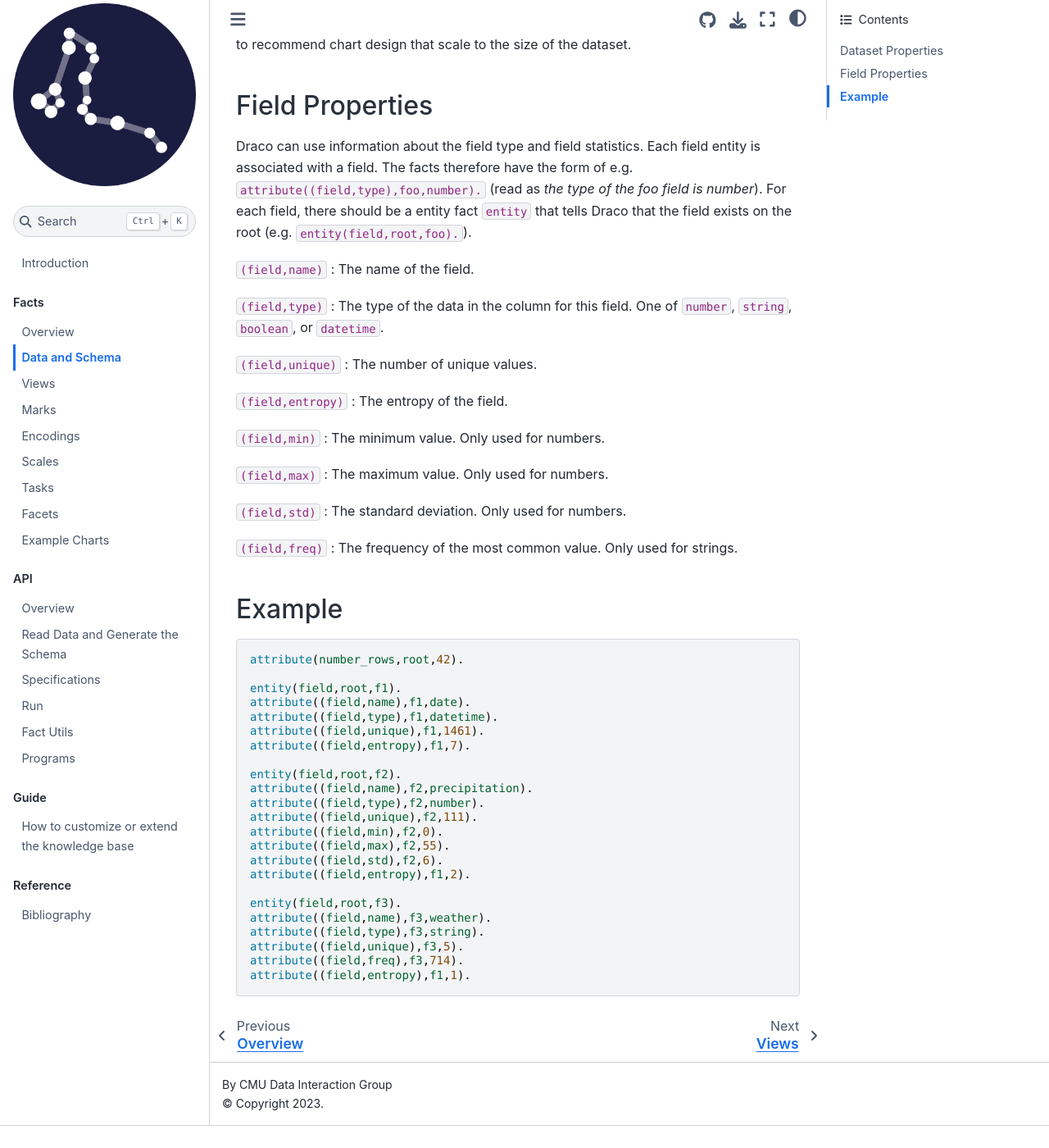
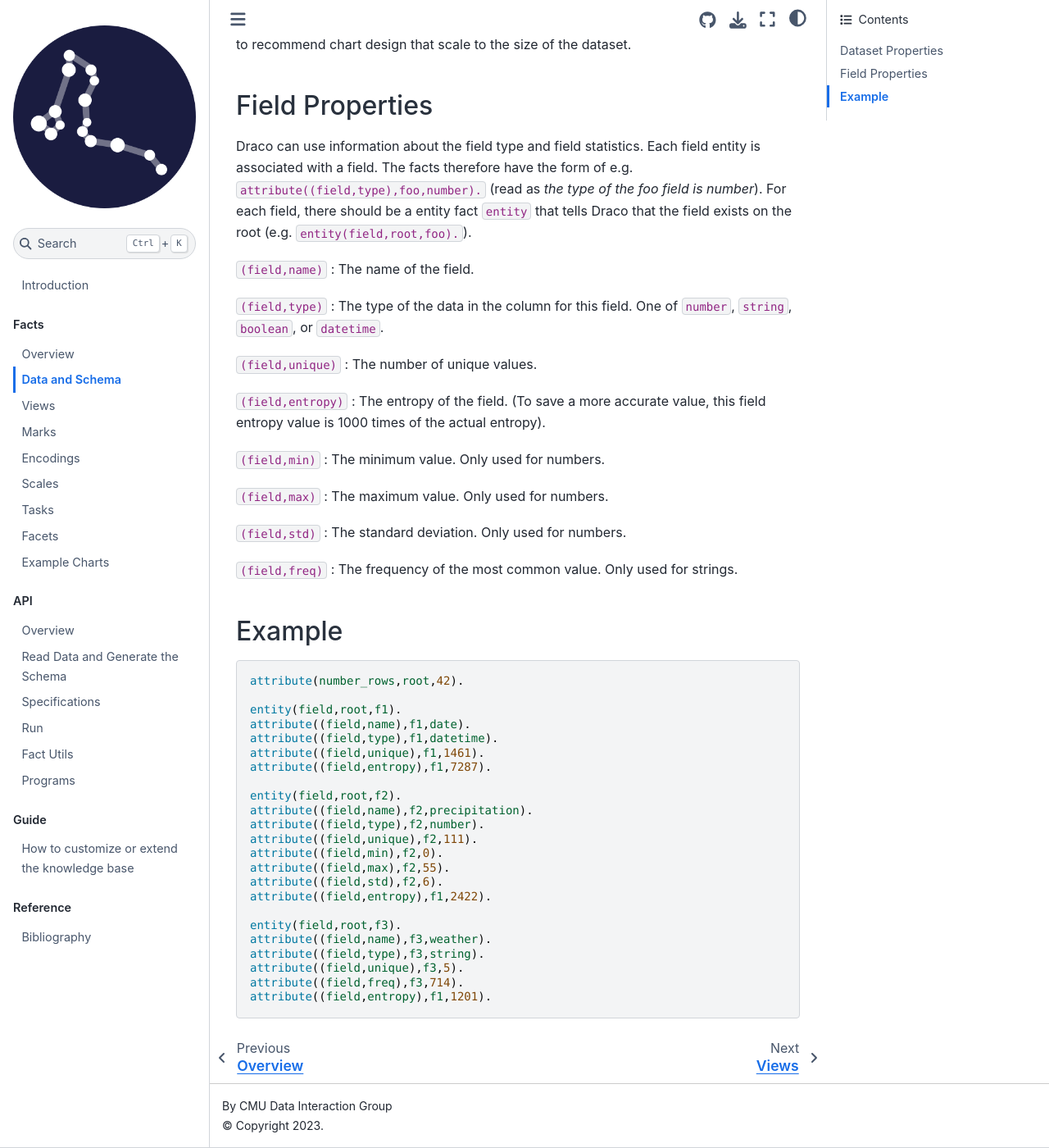
Before and after one commit to cmudig/draco2, a Jupyter Book: the page built from docs/facts/schema.md, in a window 1280 px wide and 1400 px high, scrolled down 458 px. Shown: the whole window at 82% size. Built offline with Jupyter Book 1.0.4 settings and Sphinx 7.4.7 and the Sphinx Book theme 1.1.4, drawn with Linux system fonts in a browser that asks for light colours; before the commit the page ends 1831 px from its top, so only the background shows below that.

Commit message:
entopy * 1000

````diff
--- a/docs/facts/schema.md
+++ b/docs/facts/schema.md
@@ -27,7 +27,7 @@
 : The number of unique values.
 
 `(field,entropy)`
-: The entropy of the field.
+: The entropy of the field. (To save a more accurate value, this field entropy value is 1000 times of the actual entropy).
 
 `(field,min)`
 : The minimum value. Only used for numbers.
@@ -50,7 +50,7 @@
 attribute((field,name),f1,date).
 attribute((field,type),f1,datetime).
 attribute((field,unique),f1,1461).
-attribute((field,entropy),f1,7).
+attribute((field,entropy),f1,7287).
 
 entity(field,root,f2).
 attribute((field,name),f2,precipitation).
@@ -59,12 +59,12 @@
 attribute((field,min),f2,0).
 attribute((field,max),f2,55).
 attribute((field,std),f2,6).
-attribute((field,entropy),f1,2).
+attribute((field,entropy),f1,2422).
 
 entity(field,root,f3).
 attribute((field,name),f3,weather).
 attribute((field,type),f3,string).
 attribute((field,unique),f3,5).
 attribute((field,freq),f3,714).
-attribute((field,entropy),f1,1).
+attribute((field,entropy),f1,1201).
 ```
````
Also changed, not shown: 2 other files.
